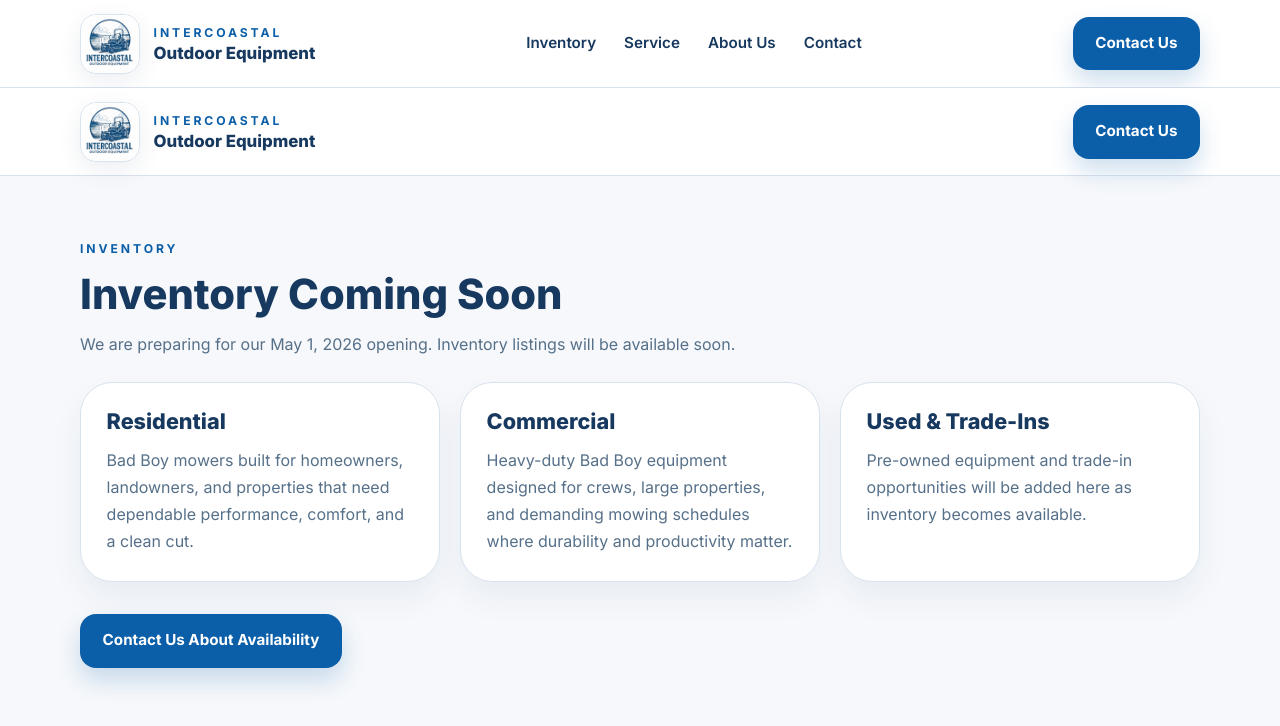
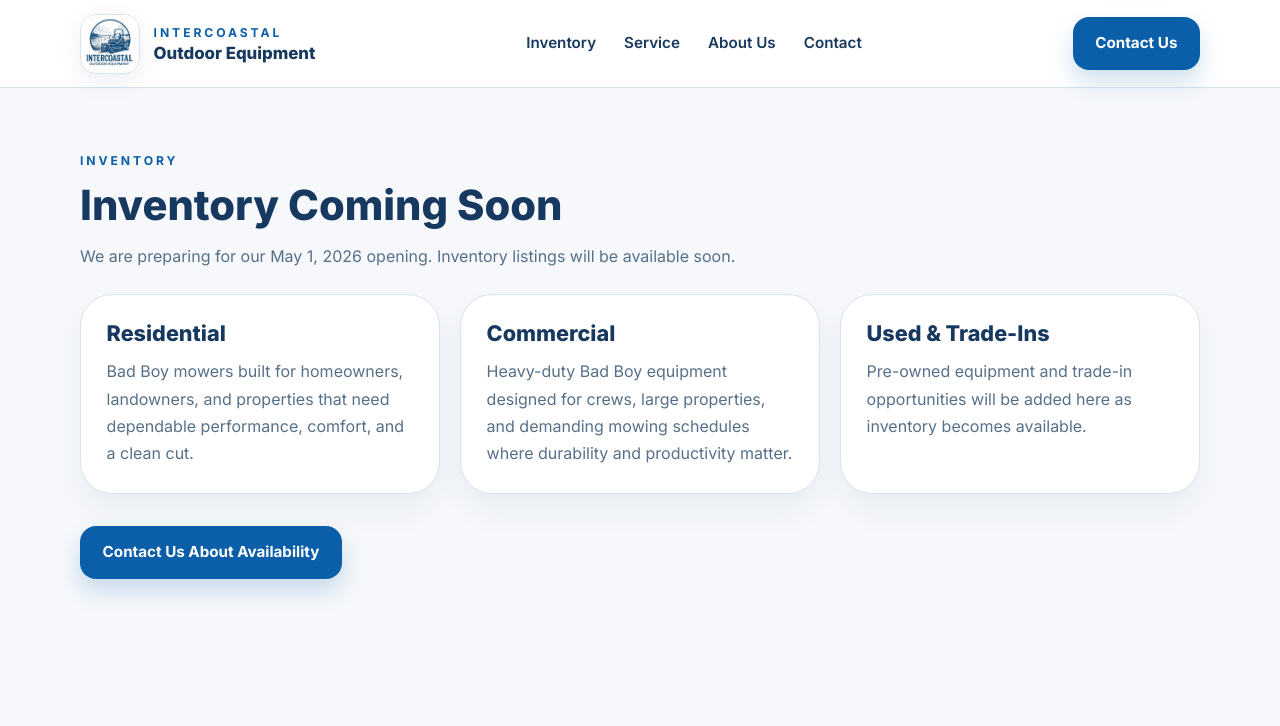
Before and after one commit to TanyaA318/intercoastal-website, a React (Vite) app: page /inventory in a window 1280 px wide. Shown: the top 726 px of the page. Built offline with nearby package versions, Linux system fonts and the light colour scheme.

Commit message:
Update Inventory.jsx

```diff
--- a/src/Inventory.jsx
+++ b/src/Inventory.jsx
@@ -19,25 +19,6 @@ const categories = [
 export default function Inventory() {
   return (
     <div className="page-shell">
-      <header className="site-header">
-        <div className="container header-inner">
-          <a href="/" className="brand">
-            <img
-              src="/logo.jpg"
-              className="brand-logo"
-              alt="Intercoastal Outdoor Equipment logo"
-            />
-            <div>
-              <p className="brand-kicker">Intercoastal</p>
-              <h1 className="brand-title">Outdoor Equipment</h1>
-            </div>
-          </a>
-
-          <a href="/#contact" className="button button-primary">
-            Contact Us
-          </a>
-        </div>
-      </header>
 
       <main>
         <section className="section inventory-page-section">
```
